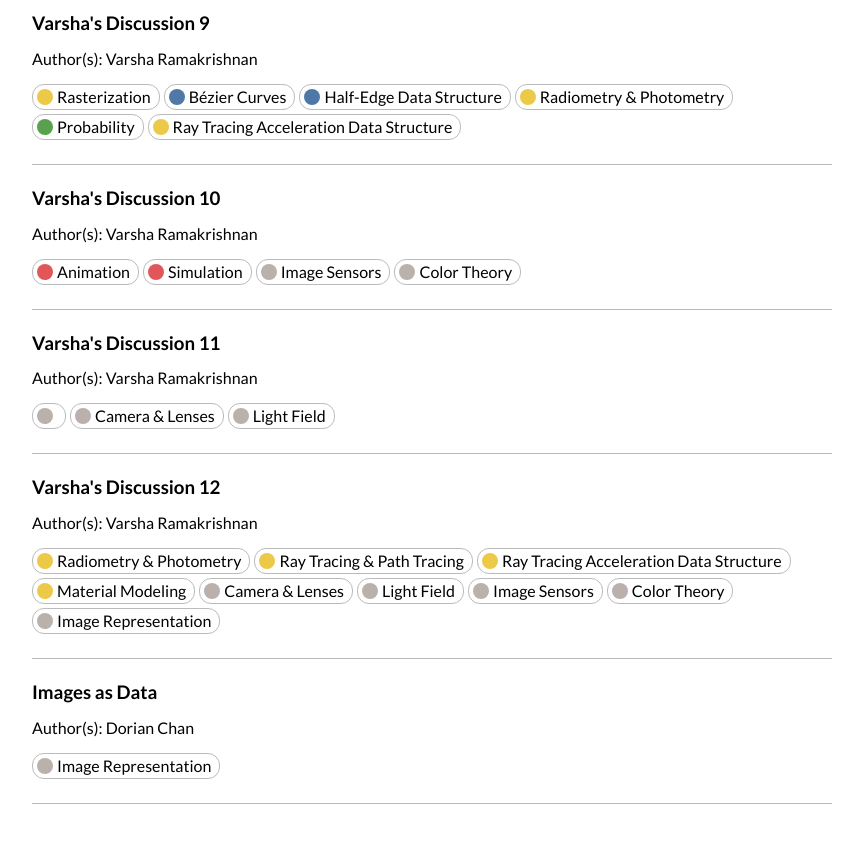
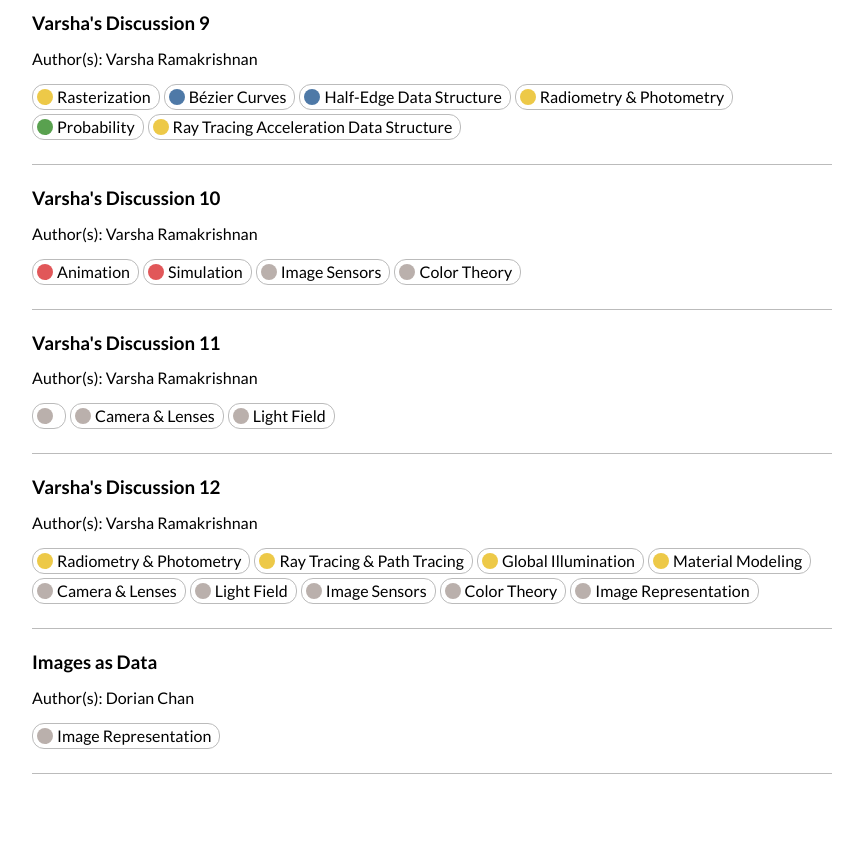
Before and after one commit to cal-cs184/cs184-resources, a Jekyll site: the page built from docs/index.html, in a window 1280 px wide and 900 px high, scrolled down 3740 px. Shown: the top 843 px of the window, without its empty margins (208-1071 px from the left). Built offline with Jekyll 4.4.1, drawn with Linux system fonts in a browser that asks for light colours.

Commit message:
Fix topic-categorization

```diff
--- a/docs/_data/resources.yml
+++ b/docs/_data/resources.yml
@@ -437,7 +437,7 @@ resources:
     topics:
       - rendering__radiometry_photometry
       - rendering__ray_tracing
-      - rendering__ray_tracing__acceleration
+      - rendering__global_illumination
       - rendering__material_modeling
       - camera__lenses
       - camera__light_field
```
